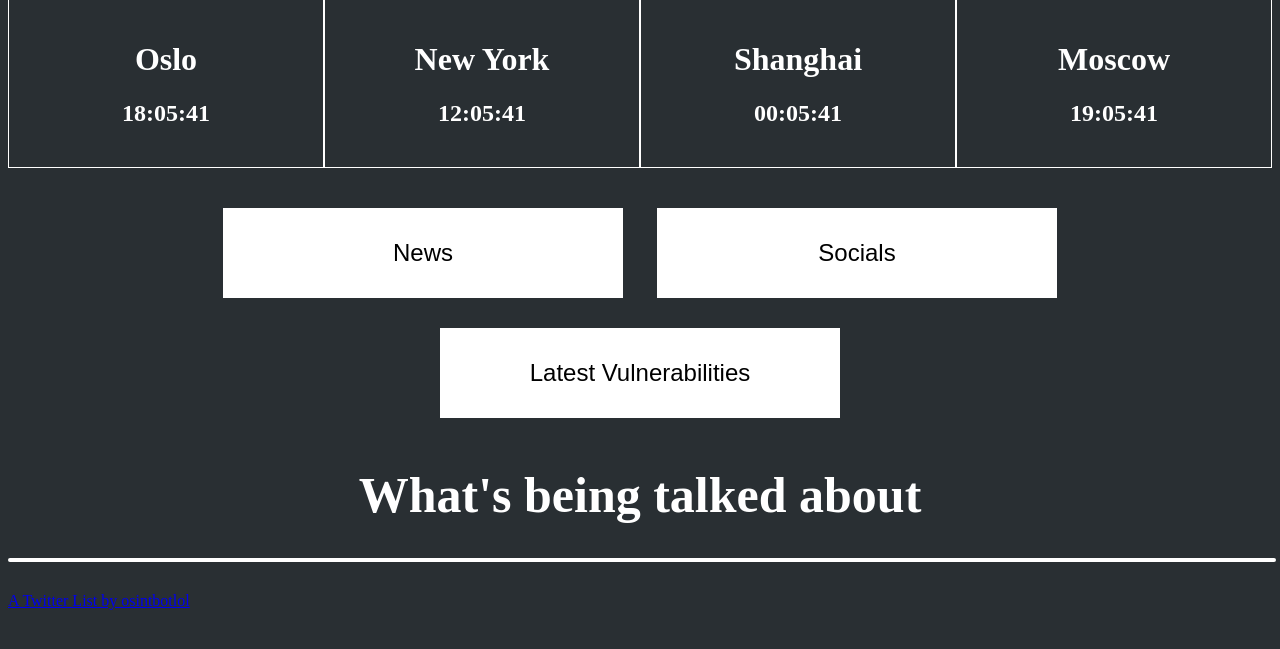
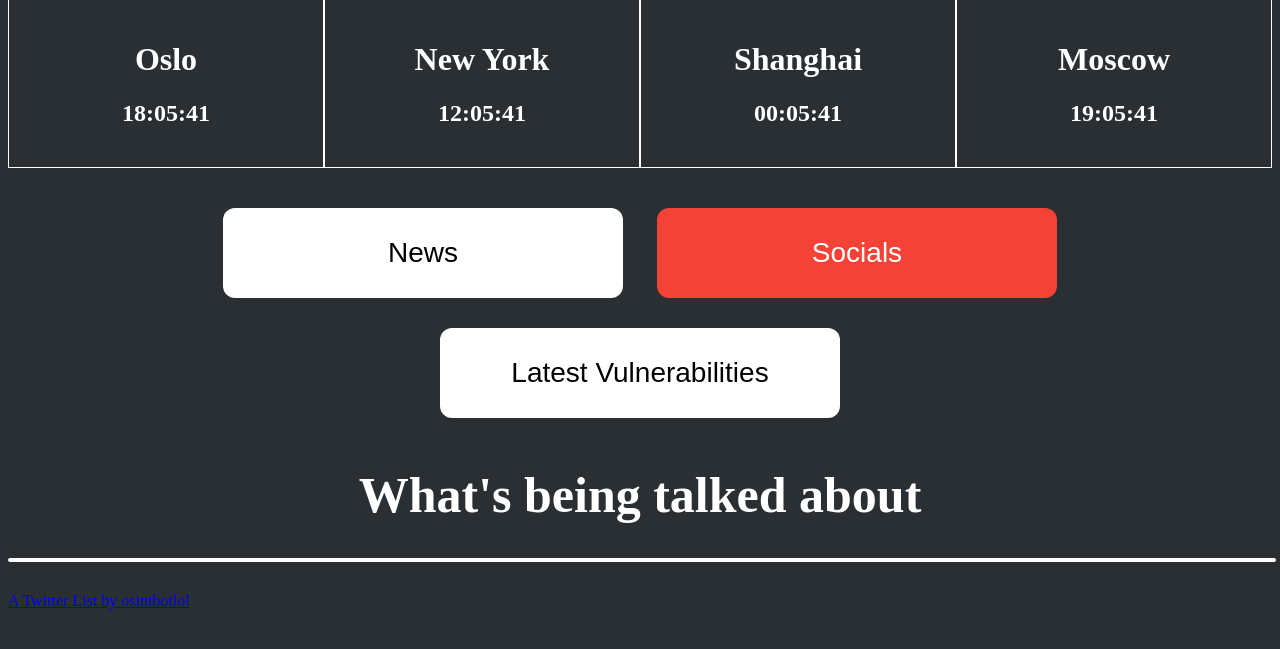
Before and after one commit to Vinmannen/OSINT, a Flask app: template templates/index.html in a window 1280 px wide, after a click on "Socials". Shown: the part 138-787 px from the top of the page. Run offline with Flask 2, Linux system fonts and the light colour scheme; the template is opened without the code that fills it, so the values that code supplies are empty; some libraries are stand-ins or nearby versions.

Commit message:
Add files via upload

```diff
--- a/main.py
+++ b/main.py
@@ -3,6 +3,10 @@ import feedparser
 import re
 import nvdlib
 import datetime
+import sys
+import os
+
+sys.path.append(os.path.expanduser("~/.local/lib/python{}.{}/site-packages".format(sys.version_info.major, sys.version_info.minor)))
 
 app = Flask(__name__)
 
@@ -80,4 +84,4 @@ def index():
                                         cve_list = cves.items())
 
 if __name__ == '__main__':
-    app.run(host="0.0.0.0")
+    app.run(host="0.0.0.0", port=443, debug=True)
--- a/static/index.css
+++ b/static/index.css
@@ -61,7 +61,14 @@ body::-webkit-scrollbar-thumb {
   text-align: center;
   text-decoration: none;
   display: inline-block;
-  font-size: 24px;
+  font-size: 28px;
+  border-radius: 12px;
+  cursor: pointer;
+}
+
+.buttonRed,.button-hover-red:hover {
+  color:#fff!important;
+  background-color:#f44336!important
 }
 
 .news_header hr{
--- a/static/tabs.js
+++ b/static/tabs.js
@@ -1,10 +1,15 @@
 /*Source: https://www.w3schools.com/w3css/w3css_tabulators.asp*/
 
-function openSource(sourceName) {
-    var i;
+function openSource(evt, sourceName) {
+    var i, x , tablinks;
     var x = document.getElementsByClassName("source");
     for (i = 0; i < x.length; i++) {
       x[i].style.display = "none";
-    }
-    document.getElementById(sourceName).style.display = "block";
   }
+  tablinks = document.getElementsByClassName("tablink");
+  for (i = 0; i < x.length; i++) {
+    tablinks[i].className = tablinks[i].className.replace(" buttonRed", "");
+  }
+  document.getElementById(sourceName).style.display = "block";
+  evt.currentTarget.className += " buttonRed";
+}
--- a/templates/index.html
+++ b/templates/index.html
@@ -35,9 +35,9 @@
     </div>
 
     <div class="tab-buttons">
-        <button class="button" onclick="openSource('News')">News</button>
-        <button class="button" onclick="openSource('Socials')">Socials</button>
-        <button class="button" onclick="openSource('Vulnerabilities')">Latest Vulnerabilities</button>
+        <button class="button tablink buttonRed" onclick="openSource(event, 'News')">News</button>
+        <button class="button tablink" onclick="openSource(event, 'Socials')">Socials</button>
+        <button class="button tablink" onclick="openSource(event, 'Vulnerabilities')">Latest Vulnerabilities</button>
     </div>
 
     <div id="News" class="source">
```
Also changed, not shown: other parts of templates/index.html (+12 -12 lines).
